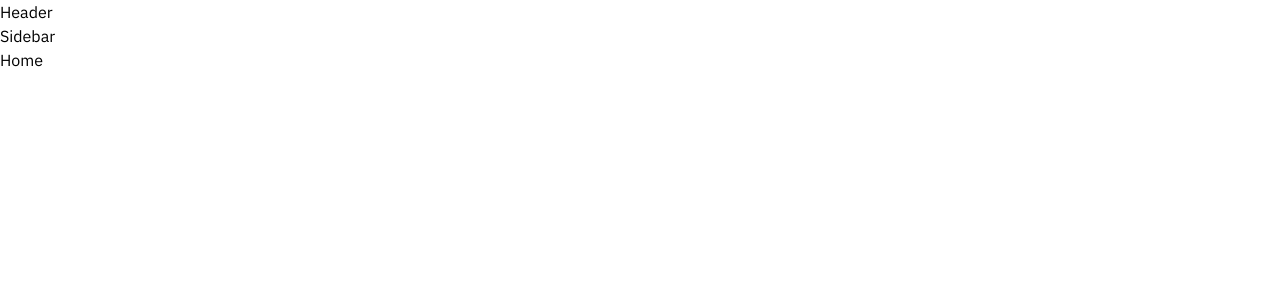
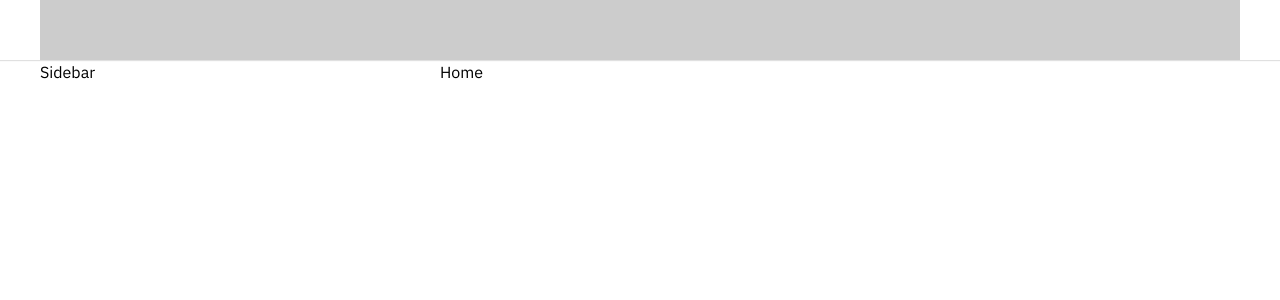
Before and after one commit to Hubert2047/Tiktok, a React (Create React App) app: page / in a window 1280 px wide. Shown: the top 300 px of the page. Built offline with nearby package versions, Linux system fonts and the light colour scheme.

Commit message:
implement sidebarLayout

```diff
--- a/package.json
+++ b/package.json
@@ -7,6 +7,7 @@
         "@testing-library/jest-dom": "^5.16.4",
         "@testing-library/react": "^13.3.0",
         "@testing-library/user-event": "^13.5.0",
+        "classnames": "^2.3.1",
         "react": "^18.1.0",
         "react-dom": "^18.1.0",
         "react-router-dom": "^6.3.0",
--- a/src/Layouts/SidebarLayout/index.js
+++ b/src/Layouts/SidebarLayout/index.js
@@ -1,13 +1,16 @@
+import classNames from 'classnames/bind'
 import Header from '~/components/Header'
 import Sidebar from '~/components/Sidebar'
+import styles from './SidebarLayout.module.scss'
 
+const clsx = classNames.bind(styles)
 function SidebarLayout({ children }) {
     return (
-        <div>
+        <div className={clsx('wrapper')}>
             <Header />
-            <div className='container'>
+            <div className={clsx('container')}>
                 <Sidebar />
-                <div className='content'>{children}</div>
+                <div className={clsx('content')}>{children}</div>
             </div>
         </div>
     )
--- a/src/components/GlobalStyles/GlobalStyles.scss
+++ b/src/components/GlobalStyles/GlobalStyles.scss
@@ -2,9 +2,14 @@
 @import url('https://fonts.googleapis.com/css2?family=IBM+Plex+Sans:ital,wght@0,200;0,300;0,400;0,600;0,700;1,400&display=swap');
 :root {
     --primary-color: #fe2c55;
+    --white-color: #ffffff;
+    --default-header-height: 6rem;
+    --box-shadow-sm: 0px 1px 1px rgb(0 0 0 / 12%);
 }
 * {
     box-sizing: border-box;
+    padding: 0;
+    margin: 0;
 }
 html {
     font-size: 62.5%;
--- /dev/null
+++ b/src/components/Header/Header.module.scss
@@ -0,0 +1,14 @@
+.wrapper {
+    display: flex;
+    height: var(--default-header-height);
+    width: 100%;
+    background-color: var(--white-color);
+    box-shadow: var(--box-shadow-sm);
+}
+.inner {
+    height: 100%;
+    width: 100%;
+    max-width: 120rem;
+    margin: 0 auto;
+    background-color: #ccc;
+}
--- a/src/components/Header/index.js
+++ b/src/components/Header/index.js
@@ -1,5 +1,16 @@
+import classNames from 'classnames/bind'
+import styles from './Header.module.scss'
+
+const clsx = classNames.bind(styles)
 function Header() {
-    return <div>Header</div>
+    return (
+        <div className={clsx('wrapper')}>
+            <div className={clsx('inner')}>
+                {/* logo */}
+                {/* search */}
+            </div>
+        </div>
+    )
 }
 
 export default Header
--- /dev/null
+++ b/src/layouts/SidebarLayout/SidebarLayout.module.scss
@@ -0,0 +1,8 @@
+.wrapper {
+}
+.container {
+    display: grid;
+    grid-template-columns: 1fr 2fr;
+    max-width: 120rem;
+    margin: 0 auto;
+}
--- a/src/routes/index.js
+++ b/src/routes/index.js
@@ -1,9 +1,9 @@
+import DefaultLayout from '~/layouts/DefaultLayout'
+import SidebarLayout from '~/layouts/SidebarLayout'
 import Following from '~/pages/Following'
 import Home from '~/pages/Home'
 import Profile from '~/pages/Profile'
 import Upload from '~/pages/Upload'
-import DefaultLayout from '~/Layouts/DefaultLayout'
-import SidebarLayout from '~/Layouts/SidebarLayout'
 
 const publicRoutes = [
     { path: '/', page: Home, layout: SidebarLayout },
```
Also changed, not shown: 1 other file (tests, documents, lock files or other folders).
